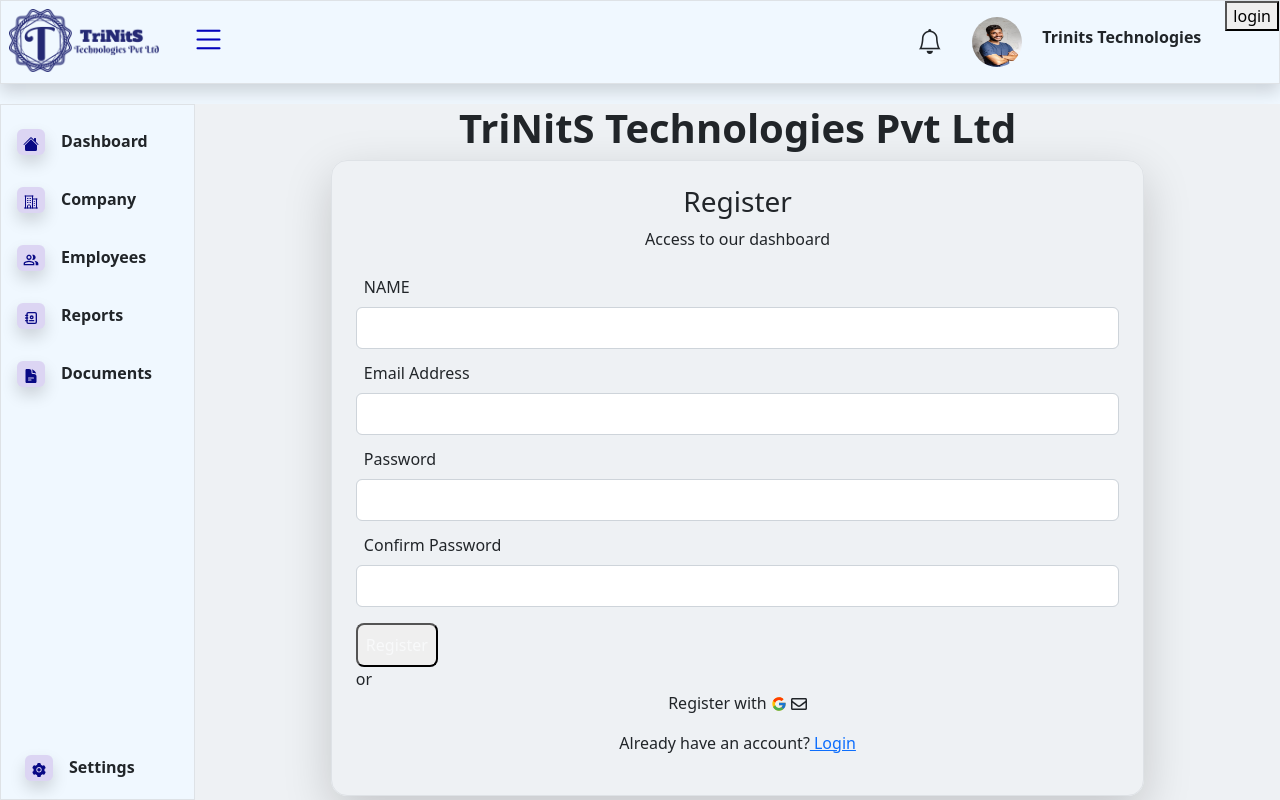
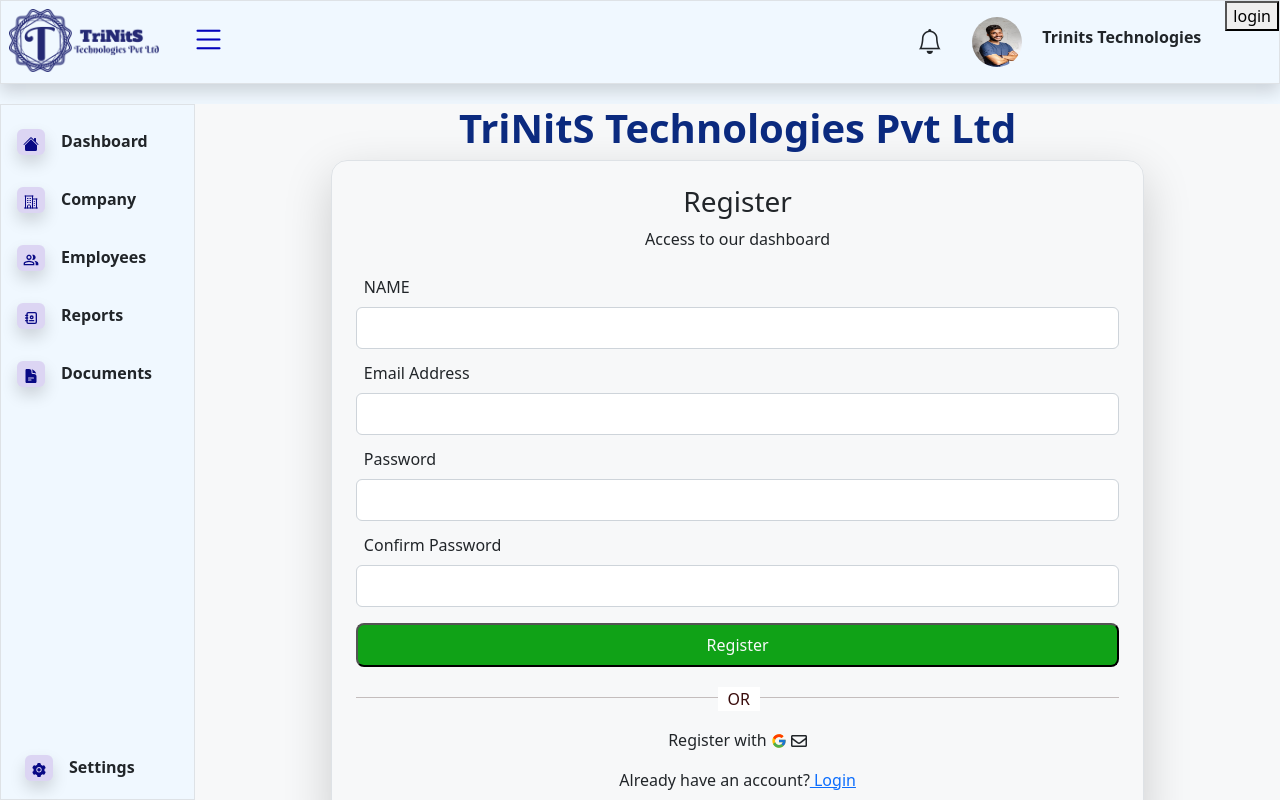
Before and after one commit to TriNitSTechnologies/payroll-management, a React (Create React App) app in the folder ui/: page /Register in a window 1280 px wide. Built offline with nearby package versions, Linux system fonts and the light colour scheme.

Commit message:
new changes add

```diff
--- a/ui/src/App.css
+++ b/ui/src/App.css
@@ -15,3 +15,55 @@
   background-color: aliceblue;
   height: 13vh;
 }
+.appcss{
+  text-align: center;
+  margin: 20%;
+  }
+  .buttoncolor{
+    background-color: rgb(16, 162, 23);
+    width: 100%;
+
+  }
+  .login-or{
+    color: #390c0c;
+    margin-bottom: 20px;
+    margin-top: 20px;
+    padding-bottom: 10px;
+    padding-top: 10px;
+    position: relative;
+
+  }
+  .fontstyless{
+
+    color: #0b2a7f;
+    text-shadow: 50px;
+  }
+
+  .formbg{
+    background-color: #f7f8f9;
+    width: 100%;
+    height: 100%;
+  }
+  .formdata{
+
+    margin-left: 30%;
+    width: 40%;
+  }
+  .or-line{
+    background-color: #c4bdbd;
+    height: 1px;
+    margin-top: 0;
+    margin-bottom: 0;
+    display: block;
+  }
+  .span-or{
+    background-color: #fff;
+    display:block;
+    left: 50%;
+    margin-left: -20px;
+    position: absolute;
+    text-align: center;
+    text-transform: uppercase;
+    top:0;
+    width: 42px;
+  }
--- a/ui/src/App.js
+++ b/ui/src/App.js
@@ -39,9 +39,7 @@ function App() {
             <Route path="/Register">
               <Register />
             </Route>
-            {/* <Route path="/Loginpage">
-              <Loginpage />
-            </Route> */}
+
             <Route path="/Loginpage">
               <Loginpage />
             </Route>
```
